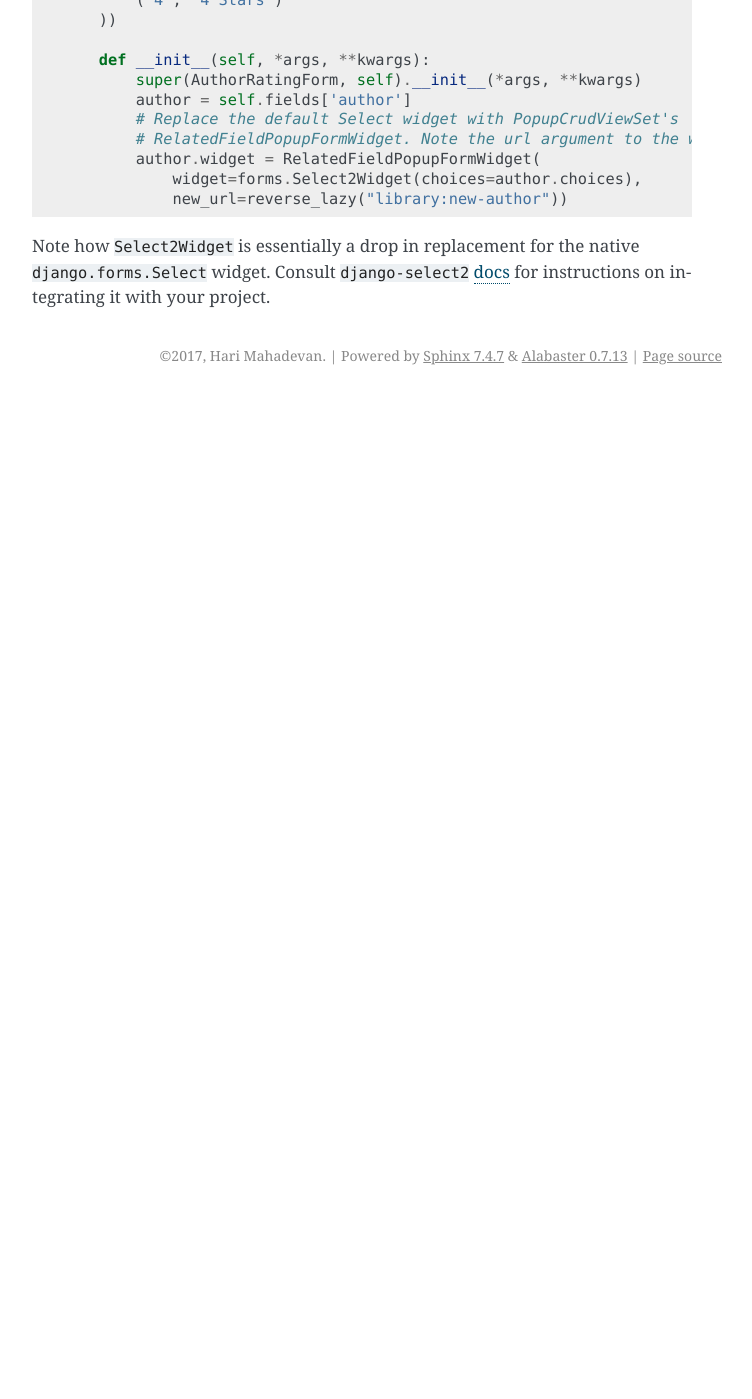
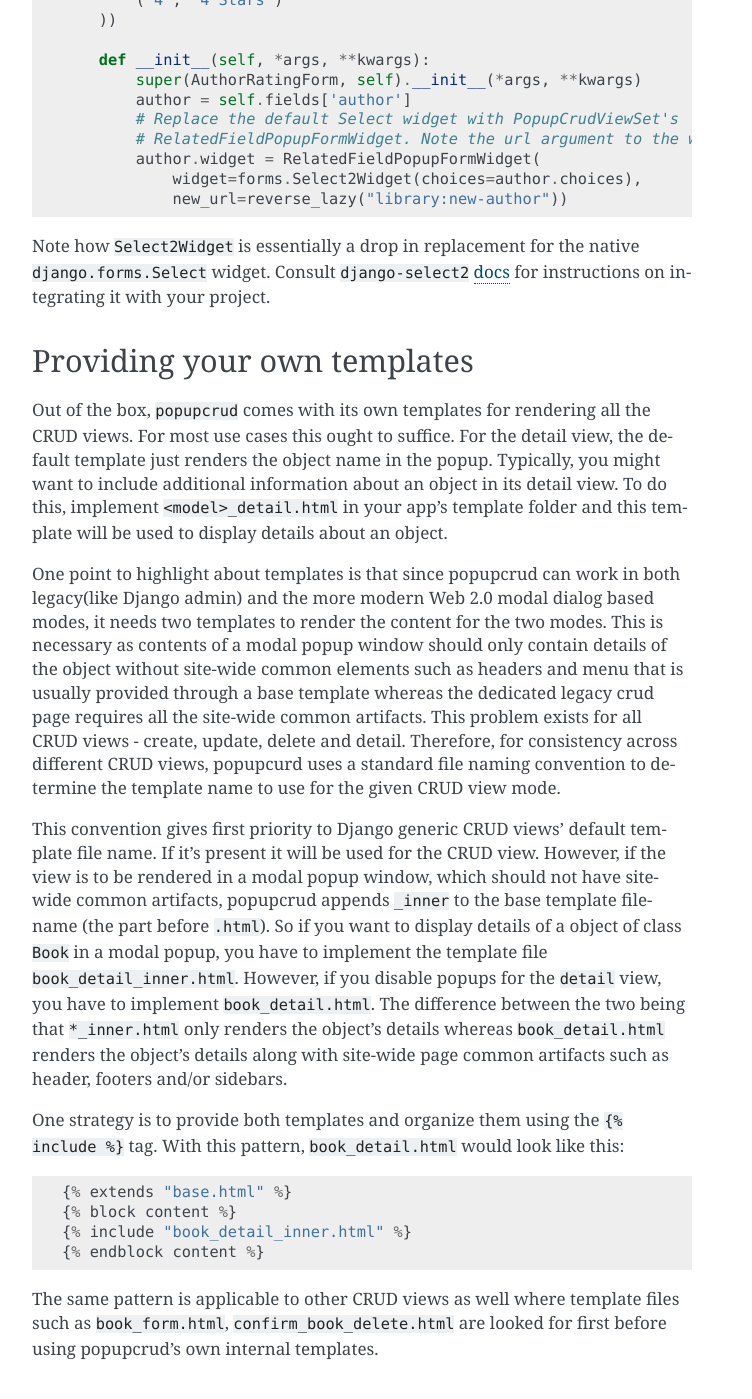
Before and after one commit to harikvpy/django-popupcrud, a Sphinx documentation site: the page built from docs/howto.rst, in a window 1280 px wide and 1400 px high, scrolled down 3249 px. Shown: the whole window, without its empty margins (388-1140 px from the left). Built offline with Sphinx 7.4.7, drawn with Linux system fonts in a browser that asks for light colours; before the commit the page ends 3644 px from its top, so only the background shows below that; some of the changed text lies outside the part shown.

Commit message:
Update docs for legacy_crud dict functionality; add template overriding how-to

```diff
--- a/docs/howto.rst
+++ b/docs/howto.rst
@@ -164,3 +164,48 @@ Note how ``Select2Widget`` is essentially a drop in replacement for the native
 ``django.forms.Select`` widget. Consult ``django-select2`` `docs
 <http://django-select2.readthedocs.io/en/latest/get_started.html>`_
 for instructions on integrating it with your project.
+
+Providing your own templates
+~~~~~~~~~~~~~~~~~~~~~~~~~~~~
+Out of the box, ``popupcrud`` comes with its own templates for rendering all
+the CRUD views. For most use cases this ought to suffice. For the detail
+view, the default template just renders the object name in the popup. Typically,
+you might want to include additional information about an object in its detail
+view. To do this, implement ``<model>_detail.html`` in your app's template folder
+and this template will be used to display details about an object.
+
+One point to highlight about templates is that since popupcrud can work in
+both legacy(like Django admin) and the more modern Web 2.0
+modal dialog based modes, it needs two templates to render the content for the
+two modes. This is necessary as contents of a modal popup window should only
+contain details of the object without site-wide common elements such as headers
+and menu that is usually provided through a base template whereas the dedicated
+legacy crud page requires all the site-wide common artifacts. This problem
+exists for all CRUD views - create, update, delete and detail. Therefore, for
+consistency across different CRUD views, popupcurd uses a standard file naming
+convention to determine the template name to use for the given CRUD view mode.
+
+This convention gives first priority to Django generic CRUD views' default
+template file name. If it's present it will be used for the CRUD view. However,
+if the view is to be rendered in a modal popup window, which should not have
+site-wide common artifacts, popupcrud appends ``_inner`` to the base template
+filename (the part before ``.html``). So if you want to display
+details of a object of class ``Book`` in a modal popup, you have to implement
+the template file ``book_detail_inner.html``. However, if you disable popups
+for the ``detail`` view, you have to implement ``book_detail.html``. The
+difference between the two being that ``*_inner.html`` only renders the object's
+details whereas ``book_detail.html`` renders the object's details along with
+site-wide page common artifacts such as header, footers and/or sidebars.
+
+One strategy is to provide both templates and organize them using the
+``{% include %}`` tag. With this pattern, ``book_detail.html`` would
+look like this::
+
+    {% extends "base.html" %}
+    {% block content %}
+    {% include "book_detail_inner.html" %}
+    {% endblock content %}
+
+The same pattern is applicable to other CRUD views as well where template files
+such as ``book_form.html``, ``confirm_book_delete.html`` are looked for first
+before using popupcrud's own internal templates.
```
Also changed, not shown: docs/quickstart.rst (+0 -10 lines).
